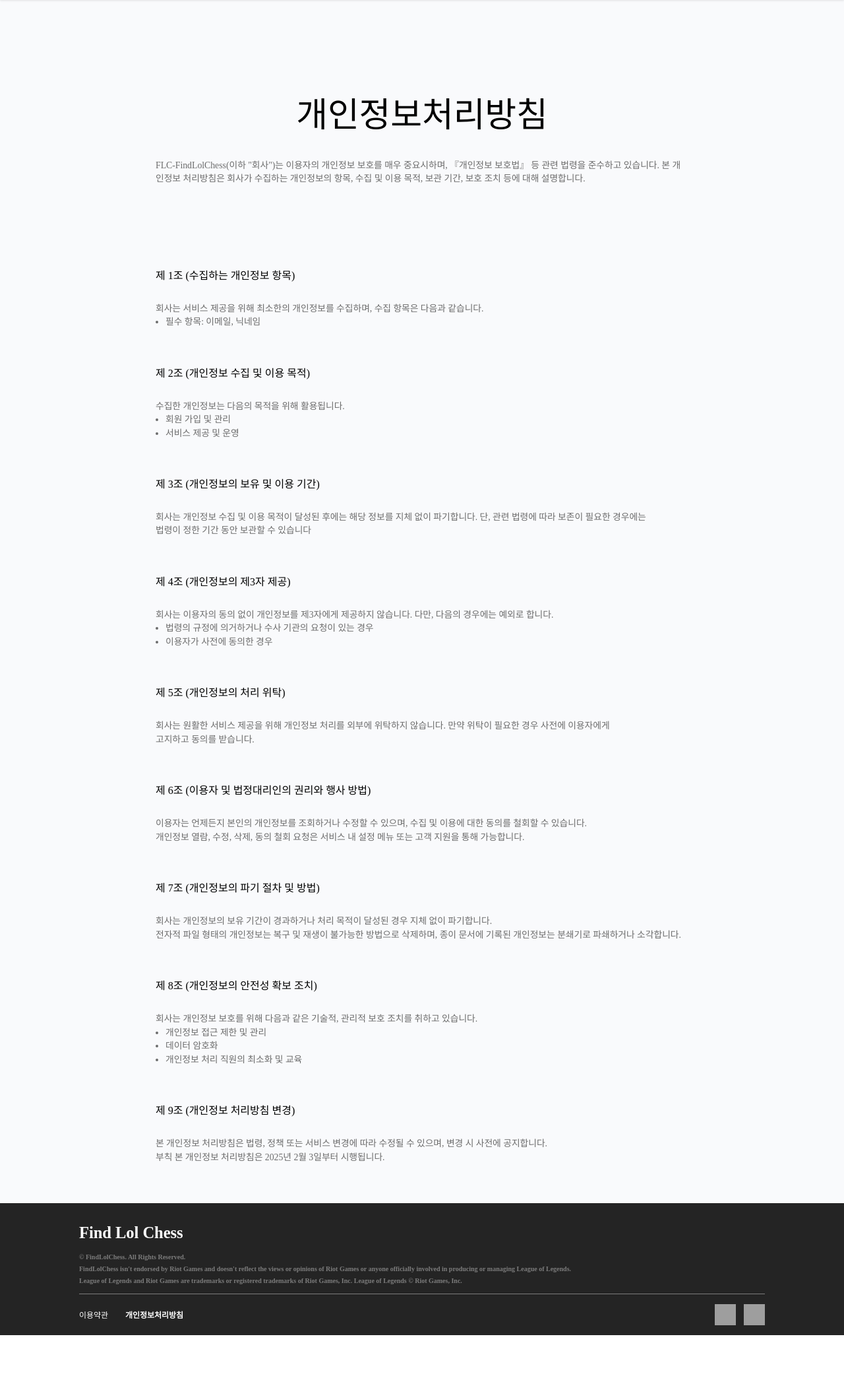
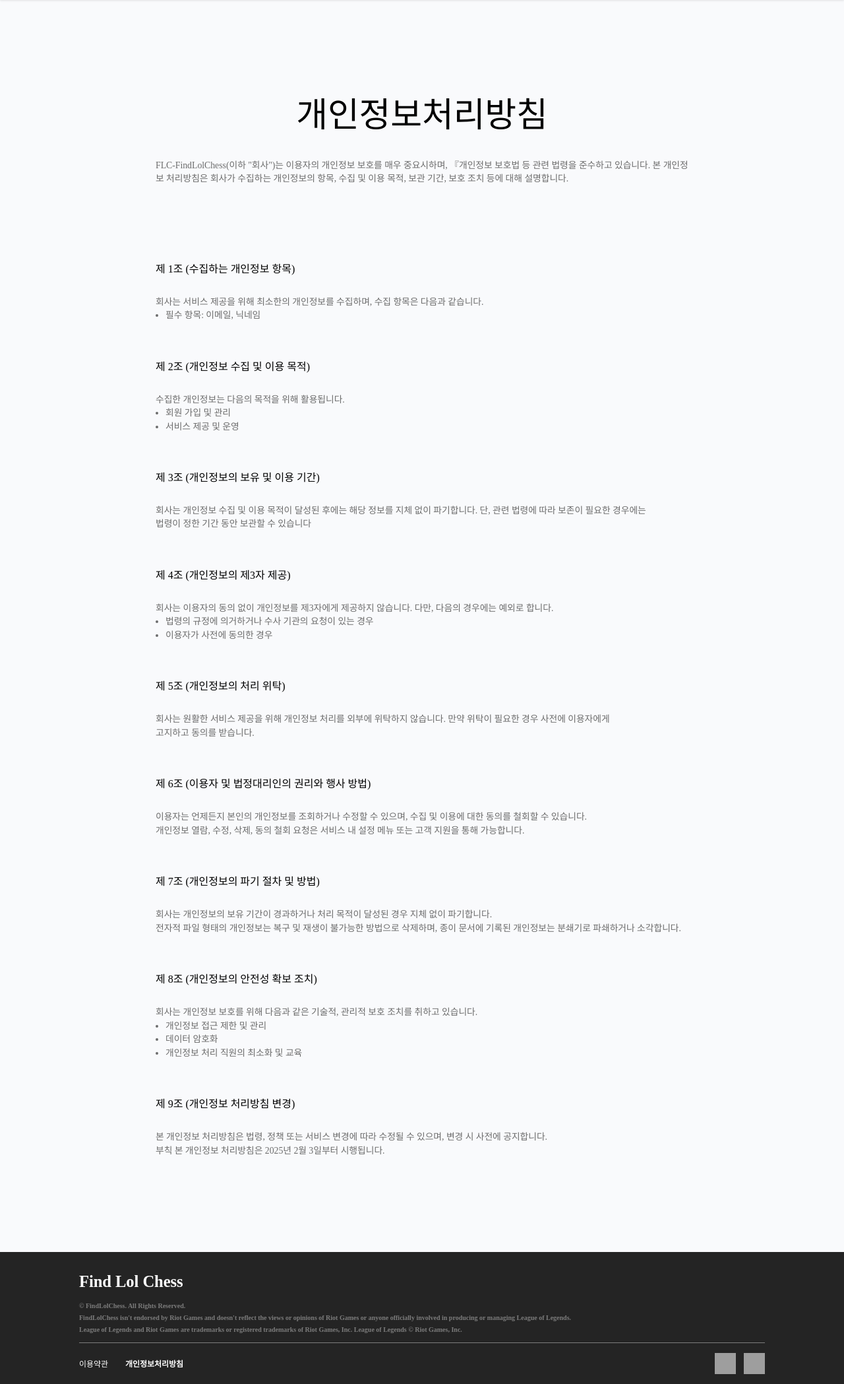
Before and after one commit to FindLolChess-FLC/WebApplicationServer, a Django app: page /policy/privacy/ in a window 1280 px wide. Shown: the part 63-2160 px from the top of the page at 66% size. Before the commit the page ends 2086 px from the top, so only its background shows below. Run offline with Django 5.2, Linux system fonts and the light colour scheme; grey boxes are pictures that could not be loaded.

Commit message:
💄 : 헤더, 푸터간 간격 수정

```diff
--- a/Policy/templates/policy_base.html
+++ b/Policy/templates/policy_base.html
@@ -104,6 +104,7 @@
             position: relative;
             background: #242424;
             height: 12.5rem;
+            margin-top: 5.25rem;
         }
 
         .footer-main {
--- a/Policy/templates/privacy.html
+++ b/Policy/templates/privacy.html
@@ -22,7 +22,7 @@
             margin-bottom: 2.125rem;
         }
         .title {
-            margin: 8.25rem 0 8rem 0;
+            margin: 8.25rem 0 7.375rem 0;
             width: 50.5rem;
         }
         small, li {
@@ -42,7 +42,7 @@
 {% block content %}
         <div class="title">
             <h2>개인정보처리방침</h2>
-            <small>FLC-FindLolChess(이하 "회사")는 이용자의 개인정보 보호를 매우 중요시하며, 『개인정보 보호법』 등 관련 법령을 준수하고 있습니다. 본 개인정보 처리방침은 회사가 수집하는 개인정보의 항목, 수집 및 이용 목적, 보관 기간, 보호 조치 등에 대해 설명합니다.</small>
+            <small>FLC-FindLolChess(이하 "회사")는 이용자의 개인정보 보호를 매우 중요시하며, 『개인정보 보호법 등 관련 법령을 준수하고 있습니다. 본 개인정보 처리방침은 회사가 수집하는 개인정보의 항목, 수집 및 이용 목적, 보관 기간, 보호 조치 등에 대해 설명합니다.</small>
         </div>
 
         <section>
```
